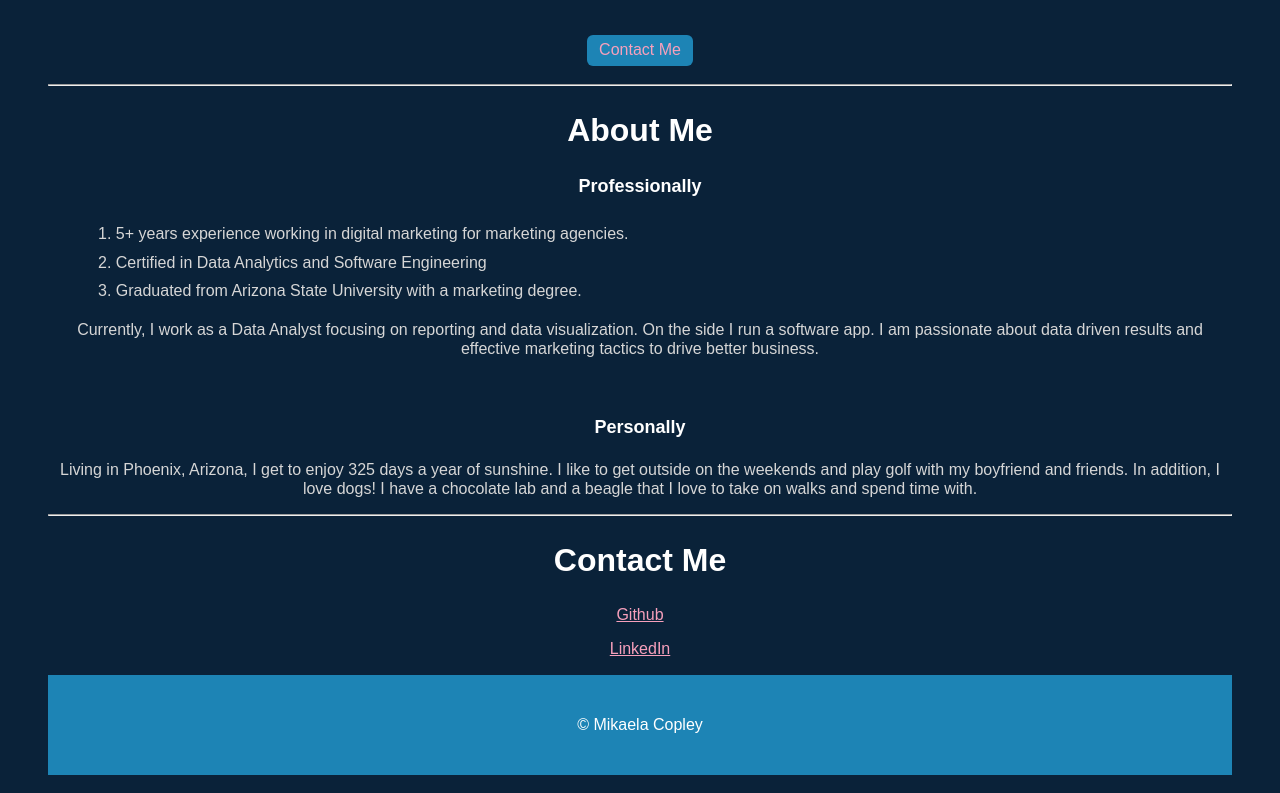
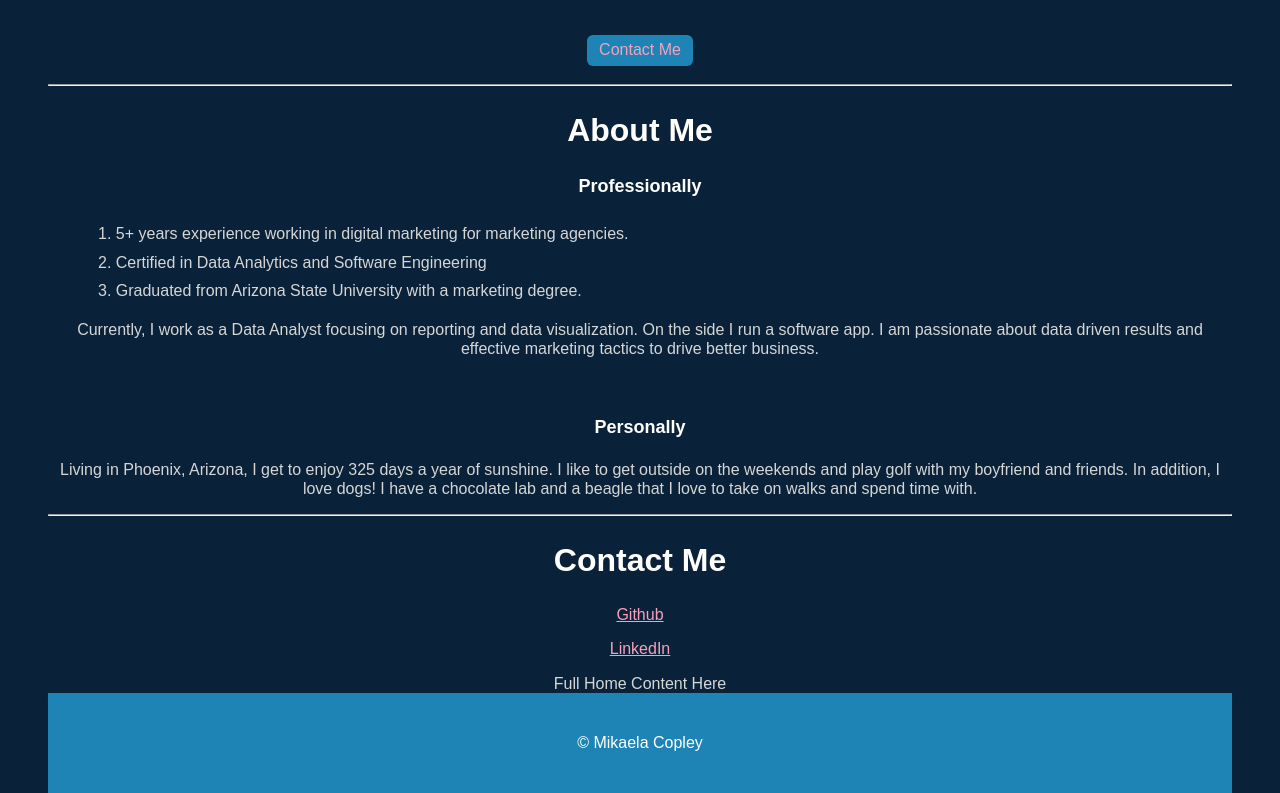
Before and after one commit to mikaelacopley/mikaelacopley.GitHub.io, a plain HTML site: page index.html in a window 1280 px wide. Shown: the part 814-1607 px from the top of the page. Drawn offline with nearby package versions, Linux system fonts and the light colour scheme.

Commit message:
Update index.html

```diff
--- a/index.html
+++ b/index.html
@@ -68,6 +68,7 @@
 <p><a href="https://github.com/mikaelacopley">Github</a></p>
   <p><a href="https://www.linkedin.com/in/mikaela-copley/">LinkedIn</a></p>
 
+    <article id="home">Full Home Content Here</article>
 
 
   </section>
```
